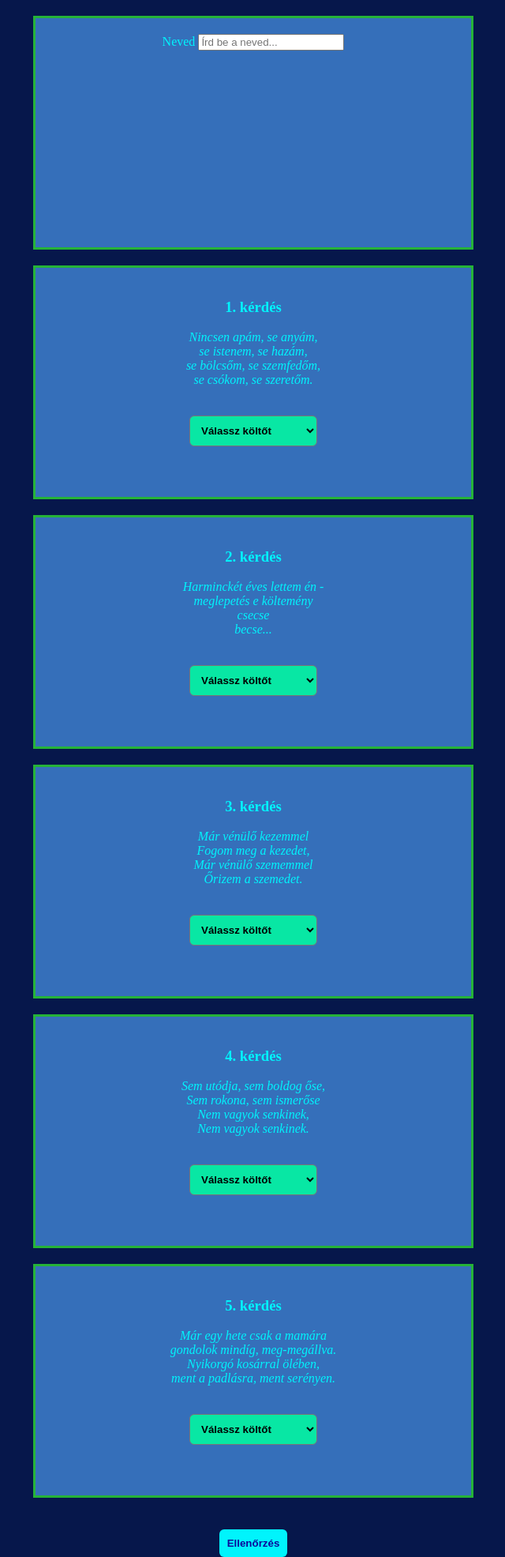
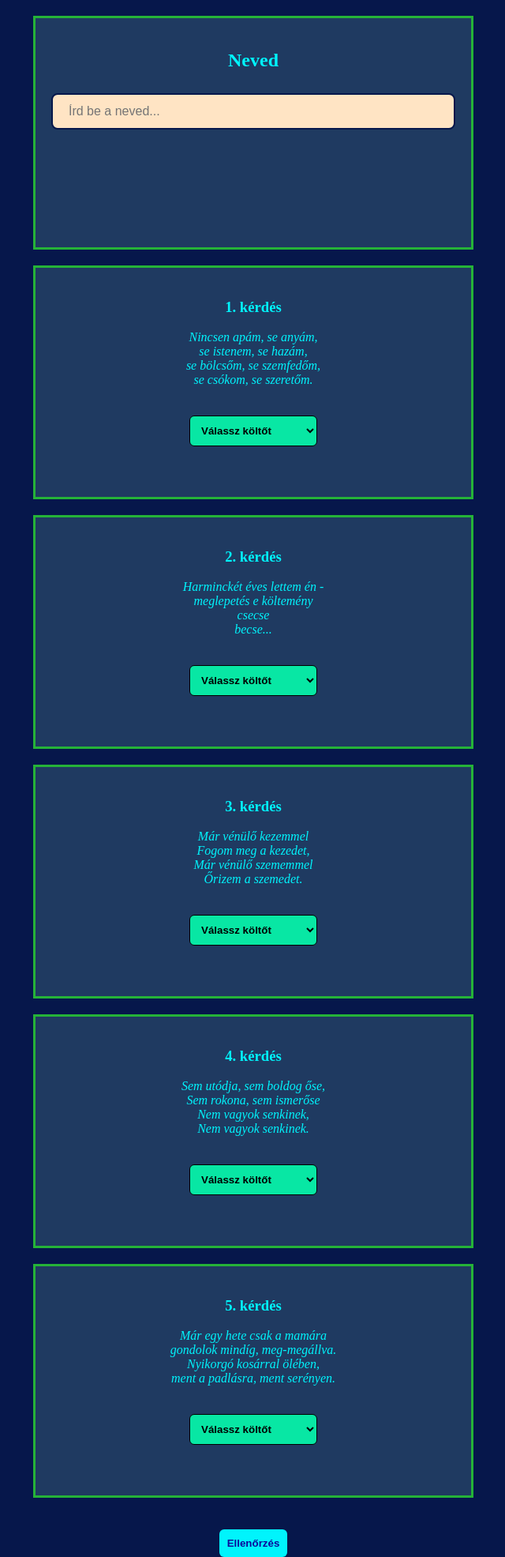
Before and after one commit to hghrjkgerigehruhtuzh/idezet, a PHP site: page / in a window 1280 px wide. Shown: the part 68-2039 px from the top of the page at 79% size, without its empty margins (319-959 px from the left). Run offline with PHP 8.4, Linux system fonts and the light colour scheme; data comes from the database, SQL or seed files in the repository.

Commit message:
main.css

```diff
--- a/main.css
+++ b/main.css
@@ -1,9 +1,9 @@
 body {
-background-color: #06174B;
-background-size: auto;
-color: rgb(0, 244, 252);
-margin: 0px;
-text-align: center;
+  background-color: #06174b;
+  background-size: auto;
+  color: rgb(0, 244, 252);
+  margin: 0px;
+  text-align: center;
 }
 
 .main {
@@ -11,7 +11,7 @@ text-align: center;
   width: 40%;
   margin: auto;
   min-height: 250px;
-  background-color: #356fba;
+  background-color: #1f3a61;
   text-align: center;
   padding: 20px;
   margin-bottom: 20px;
@@ -20,6 +20,7 @@ text-align: center;
 select {
   padding: 10px;
   border-radius: 6px;
+  border-color: black;
   margin-top: 20px;
   cursor: pointer;
   font-weight: bold;
@@ -63,3 +64,42 @@ input[type="submit"] {
 input[type="submit"]:hover {
   background-color: rgba(0, 244, 252, 0.486);
 }
+
+label.nev-label {
+  display: block;
+  font-size: 1.5em;
+  margin-block-start: 0.83em;
+  margin-block-end: 0.83em;
+  font-weight: bold;
+}
+
+input[type="text"] {
+  width: 100%;
+  padding: 12px 20px;
+  margin: 8px 0;
+  display: inline-block;
+  border: 2px solid #06174B;
+  border-radius: 8px;
+  box-sizing: border-box;
+  font-size: 16px;
+  background-color: bisque;
+  transition: 0.3s;
+  outline: none;
+}
+
+input[type="text"]:focus {
+  background-color: #fff;
+  box-shadow: 0 0 8px rgba(6, 23, 75, 0.2);
+  border-color: #0a236e;
+}
+
+.helyes { color: #2ecc71; font-weight: bold; }
+.hibas { color: #e74c3c; font-weight: bold; }
+.visszajelzes {
+  margin-top: 10px;
+  padding: 15px;
+  border-radius: 5px;
+  border-left: 5px solid #06174B;
+  background: #06174b;
+  color:rgb(8, 231, 164);
+}
```
